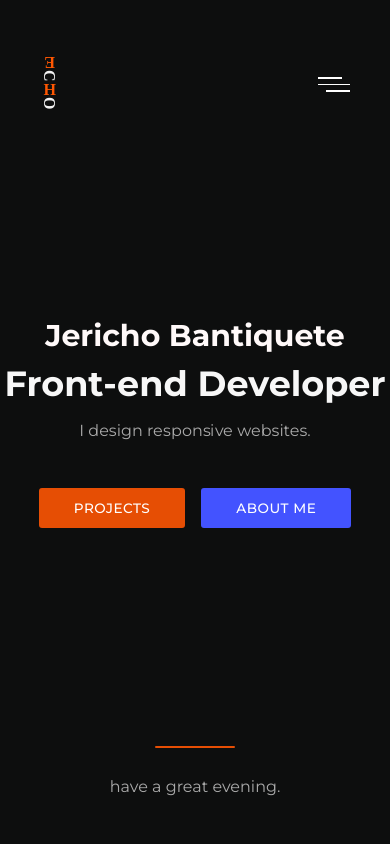
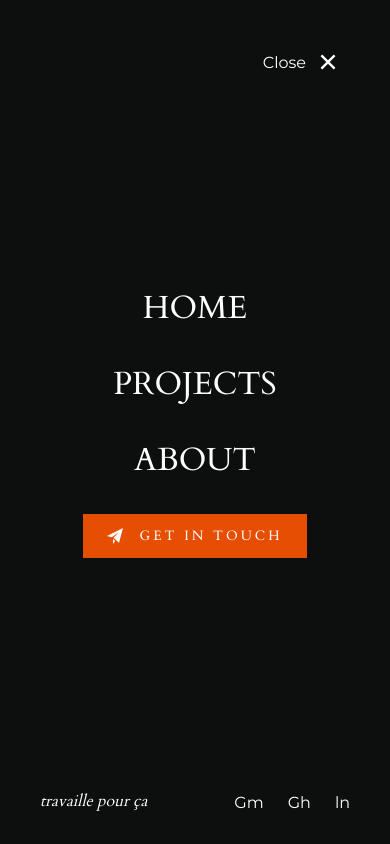
Before and after one commit to monciego/portfolio-react, a React (Create React App) app: page / in a window 390 px wide. Both pictures are taken after a click on the element 334 px from the left and 84 px from the top of the page. Shown: the top 844 px of the page. Built offline with nearby package versions, Linux system fonts and the light colour scheme.

Commit message:
mobile menu

```diff
--- a/public/index.html
+++ b/public/index.html
@@ -9,7 +9,7 @@
     <link rel="apple-touch-icon" href="%PUBLIC_URL%/logo192.png" />
     <link rel="manifest" href="%PUBLIC_URL%/manifest.json" />
     <link
-      href="https://fonts.googleapis.com/css2?family=Montserrat:wght@400;500;600;700;800&display=swap"
+      href="https://fonts.googleapis.com/css2?family=Cardo&family=Montserrat:wght@400;500;600;700;800&display=swap"
       rel="stylesheet"
     />
     <title>Jericho</title>
--- /dev/null
+++ b/src/components/Navbar/MobileMenu.js
@@ -0,0 +1,82 @@
+import React from "react";
+import {
+  CloseIcon,
+  Icon,
+  MobileMenuContainer,
+  MobileMenuList,
+  MobileMenuLink,
+  MobileButton,
+  MobileSocials,
+  MobileSocial,
+  MobileQuote,
+  CloseText,
+} from "../styles/MobileMenu.styled";
+
+const MobileMenu = ({ isOpen, toggle }) => {
+  return (
+    <MobileMenuContainer isOpen={isOpen} toggle={toggle}>
+      <Icon onClick={toggle}>
+        <CloseText>Close</CloseText>
+        <CloseIcon />
+      </Icon>
+      <MobileMenuList>
+        <MobileMenuLink to="home" onClick={toggle}>
+          Home
+        </MobileMenuLink>
+        <MobileMenuLink to="projects" onClick={toggle}>
+          Projects
+        </MobileMenuLink>
+        <MobileMenuLink to="about" onClick={toggle}>
+          About
+        </MobileMenuLink>
+        <MobileButton
+          href="mailto:jerichobantiquete@gmail.com "
+          target="_blank"
+          rel="noreferrer"
+        >
+          <span>
+            <span>
+              <svg
+                xmlns="http://www.w3.org/2000/svg"
+                width="16"
+                height="16"
+                viewBox="0 0 24 24"
+                fill="#fff"
+              >
+                <path d="M24 0l-6 22-8.129-7.239 7.802-8.234-10.458 7.227-7.215-1.754 24-12zm-15 16.668v7.332l3.258-4.431-3.258-2.901z" />
+              </svg>
+              get in touch
+            </span>
+          </span>
+        </MobileButton>
+      </MobileMenuList>
+      <MobileSocials>
+        <MobileSocial
+          href="mailto:jerichobantiquete@gmail.com"
+          target="_blank"
+          rel="noopener noreferrer"
+        >
+          Gm
+        </MobileSocial>
+        <MobileSocial
+          href="https://github.com/monciego"
+          target="_blank"
+          rel="noopener noreferrer"
+        >
+          Gh
+        </MobileSocial>
+
+        <MobileSocial
+          href="https://www.linkedin.com/in/jericho-bantiquete-450541179/"
+          target="_blank"
+          rel="noopener noreferrer"
+        >
+          ln
+        </MobileSocial>
+      </MobileSocials>
+      <MobileQuote>travaille pour ça</MobileQuote>
+    </MobileMenuContainer>
+  );
+};
+
+export default MobileMenu;
--- a/src/components/Navbar/Navbar.js
+++ b/src/components/Navbar/Navbar.js
@@ -11,9 +11,11 @@ import {
 } from "../styles/Navbar.styled";
 import logo from "../../assets/logo.svg";
 import { animateScroll as scroll } from "react-scroll";
+import MobileMenu from "./MobileMenu";
 
 const Navbar = () => {
   const [stickyNav, setStickyNav] = useState(false);
+  const [isOpen, setIsOpen] = useState(false);
   // Height
   const stickyNavFunction = () => {
     if (window.scrollY >= 500) {
@@ -27,6 +29,11 @@ const Navbar = () => {
 
   const toTop = () => {
     scroll.scrollToTop({ delay: 0, duration: 0 });
+  };
+
+  // mobile toggle
+  const toggle = () => {
+    setIsOpen(!isOpen);
   };
 
   return (
@@ -99,11 +106,13 @@ const Navbar = () => {
         </span>
       </StyledCTA>
 
-      <Menu>
+      <Menu onClick={toggle}>
         <Line width="1.5rem" />
         <Line />
         <Line width="1.5rem" ml="0.5rem" />
       </Menu>
+
+      <MobileMenu isOpen={isOpen} toggle={toggle}></MobileMenu>
     </StyledNavbar>
   );
 };
--- /dev/null
+++ b/src/components/styles/MobileMenu.styled.js
@@ -0,0 +1,141 @@
+import styled from "styled-components";
+import { Link as MobileMenuNavLink } from "react-scroll";
+import { RiCloseLine as closeIcon } from "react-icons/ri";
+
+export const MobileMenuContainer = styled.div`
+  z-index: 999;
+  top: 0;
+  left: 0;
+  right: 0;
+  position: fixed;
+  height: 100%;
+  width: 100%;
+  background: ${({ theme }) => theme.backgroundColor.dark};
+  opacity: ${({ isOpen }) => (isOpen ? "1" : "0")};
+  top: ${({ isOpen }) => (isOpen ? "0" : "-100%")};
+  transition: 0.3s ease;
+`;
+
+export const Icon = styled.div`
+  position: absolute;
+  top: 3rem;
+  right: 3rem;
+  display: flex;
+  align-items: center;
+  gap: 0.5rem;
+  cursor: pointer;
+`;
+
+export const CloseIcon = styled(closeIcon)`
+  cursor: pointer;
+  color: #fff;
+  font-size: 1.75rem;
+`;
+
+export const CloseText = styled.span``;
+
+export const MobileMenuList = styled.ul`
+  display: flex;
+  align-items: center;
+  justify-content: center;
+  flex-direction: column;
+  height: 100%;
+  gap: 2rem;
+`;
+
+export const MobileMenuLink = styled(MobileMenuNavLink)`
+  font-family: ${({ theme }) => theme.fonts.cardo};
+  font-size: 2rem;
+  font-weight: 500;
+  transition: 0.3s ease;
+  text-transform: uppercase;
+  color: #fff;
+  cursor: pointer;
+`;
+
+export const MobileButton = styled.a`
+  font-family: ${({ theme }) => theme.fonts.cardo};
+  font-size: 0.85rem;
+  letter-spacing: 0.1875rem;
+  font-weight: 500;
+  transition: 0.3s ease;
+  text-transform: uppercase;
+  padding: 0.8rem 1.5rem;
+  background: ${({ theme }) => theme.backgroundColor.darkGray};
+  transition: 0.3s ease;
+  position: relative;
+  overflow: hidden;
+
+  &::before,
+  &::after {
+    position: absolute;
+    top: 0;
+    left: 0;
+    width: 100%;
+    height: 100%;
+  }
+
+  & span {
+    display: flex;
+    align-items: center;
+    gap: 1rem;
+    position: relative;
+  }
+
+  & > span {
+    overflow: hidden;
+  }
+
+  & > span > span {
+    overflow: hidden;
+  }
+
+  &:hover > span > span {
+    animation: MoveUpInitial 0.2s forwards, MoveUpEnd 0.2s forwards 0.2s;
+  }
+
+  @keyframes MoveUpInitial {
+    to {
+      transform: translate3d(0, -105%, 0);
+    }
+  }
+
+  @keyframes MoveUpEnd {
+    from {
+      transform: translate3d(0, 100%, 0);
+    }
+    to {
+      transform: translate3d(0, 0, 0);
+    }
+  }
+
+  &::before {
+    content: "";
+    background: ${({ theme }) => theme.backgroundColor.orange};
+    transition: transform 0.3s cubic-bezier(0.7, 0, 0.2, 1);
+    transform-origin: 100% 50%;
+  }
+
+  &:hover::before {
+    transform: scale3d(0, 1, 1);
+    transform-origin: 0% 50%;
+  }
+`;
+
+export const MobileSocials = styled.div`
+  position: absolute;
+  bottom: 2rem;
+  right: 2.5rem;
+  display: flex;
+  gap: 1.5rem;
+`;
+
+export const MobileSocial = styled.a``;
+
+export const MobileQuote = styled.span`
+  font-family: ${({ theme }) => theme.fonts.cardo};
+  font-style: italic;
+  position: absolute;
+  bottom: 2rem;
+  left: 2.5rem;
+`;
--- a/src/components/styles/Theme.js
+++ b/src/components/styles/Theme.js
@@ -1,6 +1,7 @@
 export const theme = {
   fonts: {
     montserrat: "'Montserrat', sans-serif",
+    cardo: "'Cardo', serif",
   },
   backgroundColor: {
     dark: "#0d0e0e",
```
